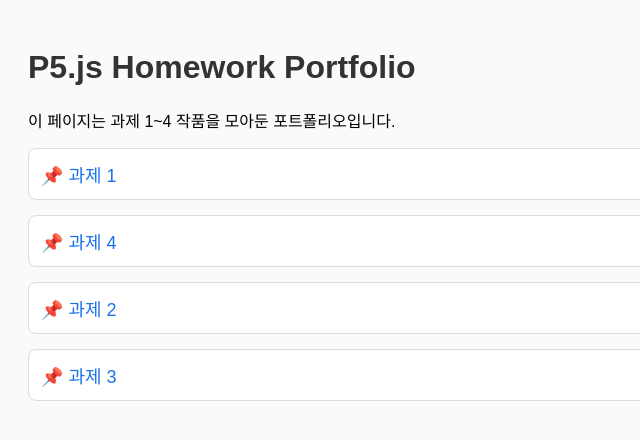
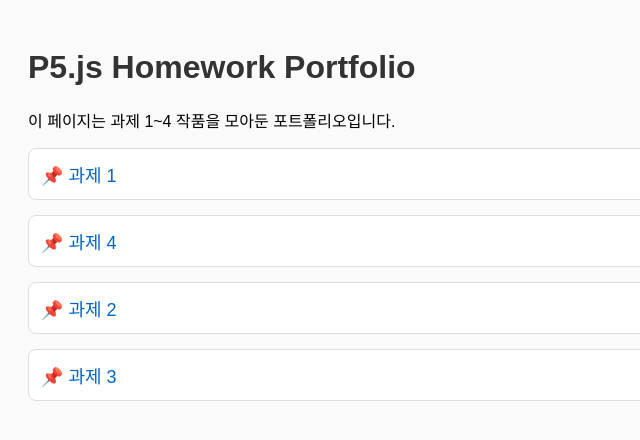
Before and after one commit to w1664842809-max/p5-homework, a plain HTML site: page index.html in a window 1280 px wide. Shown: the full height of the page, 0-640 px from the left. Drawn offline with Linux system fonts and the light colour scheme.

Commit message:
Update index.html

```diff
--- a/index.html
+++ b/index.html
@@ -2,7 +2,7 @@
 <html lang="ko">
 <head>
     <meta charset="UTF-8" />
-    <meta name="viewport" content="width=device-width, initial-scale=1.0" />
+    <meta name="viewport" content="width=device-width, initial-scale=1.0">
     <title>P5.js Homework Portfolio</title>
 
     <style>
@@ -23,7 +23,7 @@
         }
         .item a {
             font-size: 18px;
-            color: #1a73e8;
+            color: #0066cc;
             text-decoration: none;
         }
         .item a:hover {
@@ -33,25 +33,26 @@
 </head>
 
 <body>
+
     <h1>P5.js Homework Portfolio</h1>
     <p>이 페이지는 과제 1~4 작품을 모아둔 포트폴리오입니다.</p>
 
-    <!-- Correct Order: 1 → 4 → 2 → 3 -->
+    <!-- 1 → 4 → 2 → 3 순서 -->
 
     <div class="item">
-        <a href="IMG_8428.GIF">📌 과제 1</a>
+        <a href="IMG_8427.png">📌 과제 1</a>
     </div>
 
     <div class="item">
-        <a href="e5a01f1ca7299cf7fbd2dbc85803c501.png">📌 과제 4</a>
+        <a href="IMG_8429.gif">📌 과제 4</a>
     </div>
 
     <div class="item">
-        <a href="IMG_8429.GIF">📌 과제 2</a>
+        <a href="IMG_8426.png">📌 과제 2</a>
     </div>
 
     <div class="item">
-        <a href="4700655c6a1d06bfd437de00c3b96152.png">📌 과제 3</a>
+        <a href="IMG_8428.gif">📌 과제 3</a>
     </div>
 
 </body>
```
